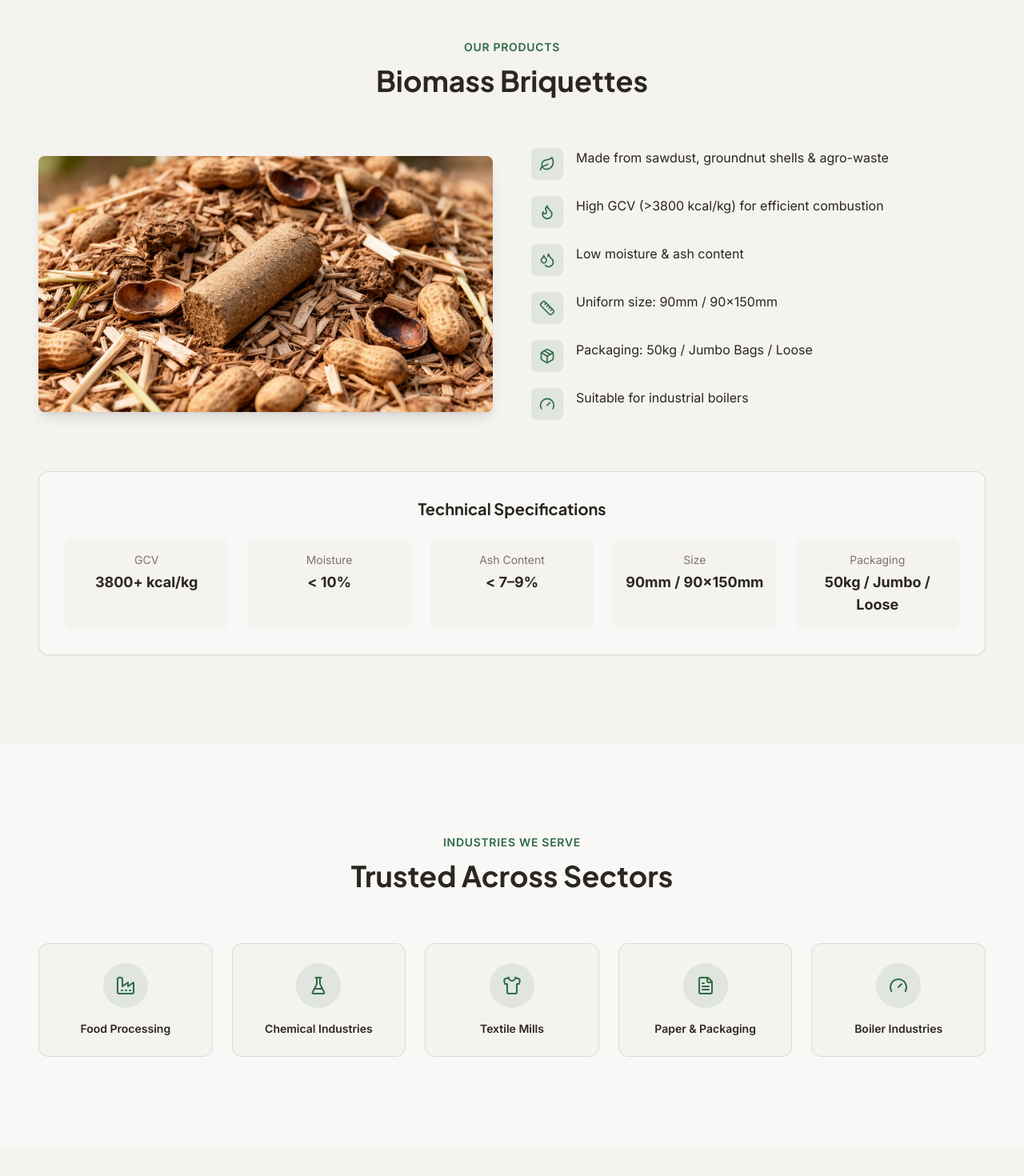
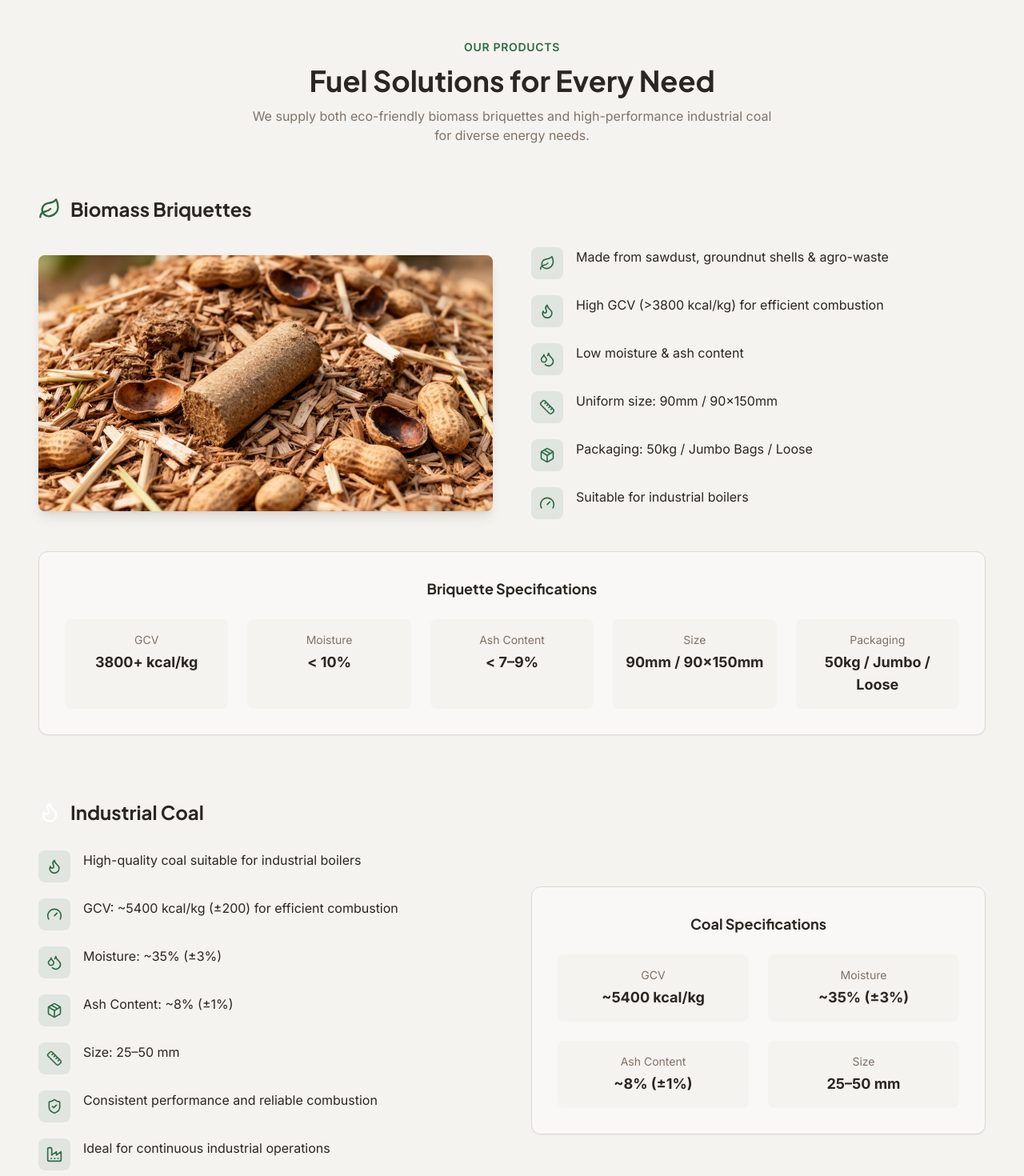
Before and after one commit to Jayesh25-trade/parthfuelcorporation, a React (Vite) app: page / in a window 1280 px wide. Shown: the part 1560-3030 px from the top of the page at 80% size. Built offline with nearby package versions, Linux system fonts and the light colour scheme; the HTML template or start-up script is replaced by a standard one.

Commit message:
Footer updated and coal section added
Co-authored-by: Jayesh25-trade <142335382+Jayesh25-trade@users.noreply.github.com>

```diff
--- a/src/components/Footer.tsx
+++ b/src/components/Footer.tsx
@@ -1,57 +1,78 @@
-import { Link } from "react-router-dom";
+import logo from "@/assets/logo.png";
 
 const Footer = () => {
   const currentYear = new Date().getFullYear();
 
+  const scrollTo = (href: string) => {
+    const el = document.querySelector(href);
+    if (el) el.scrollIntoView({ behavior: "smooth" });
+  };
+
   return (
-    <footer className="border-t border-border">
-      <div className="container mx-auto px-6 md:px-12 lg:px-20 py-16 md:py-20">
-        <div className="grid grid-cols-1 md:grid-cols-3 gap-12 md:gap-8">
+    <footer className="bg-foreground text-background">
+      <div className="container mx-auto px-6 lg:px-12 py-16 md:py-20">
+        <div className="grid grid-cols-1 md:grid-cols-4 gap-12 md:gap-8">
           {/* Brand */}
-          <div className="space-y-4">
-            <h3 className="font-display text-xl">Sofia Martini</h3>
-            <p className="text-sm text-muted-foreground leading-relaxed max-w-xs">
-              Food photography focused on texture, light and desire.
+          <div className="space-y-4 md:col-span-1">
+            <div className="flex items-center gap-3">
+              <img src={logo} alt="Parth Fuel Corporation" className="h-10 w-10" />
+              <h3 className="font-bold text-lg">Parth Fuel Corporation</h3>
+            </div>
+            <p className="text-sm text-background/60 leading-relaxed max-w-xs">
+              Manufacturer & supplier of biomass briquettes and industrial coal. Sustainable energy solutions for industries across India.
             </p>
           </div>
 
-          {/* Navigation */}
+          {/* Quick Links */}
           <div className="space-y-4">
-            <h4 className="micro-caption">Navigate</h4>
+            <h4 className="font-semibold text-sm tracking-wider uppercase text-background/50">Quick Links</h4>
             <nav className="flex flex-col gap-3">
-              <Link to="/work" className="text-sm editorial-link w-fit opacity-70 hover:opacity-100 transition-all duration-300 hover:translate-x-1">
-                Work
-              </Link>
-              <Link to="/about" className="text-sm editorial-link w-fit opacity-70 hover:opacity-100 transition-all duration-300 hover:translate-x-1">
-                About
-              </Link>
-              <Link to="/styleguide" className="text-sm editorial-link w-fit opacity-70 hover:opacity-100 transition-all duration-300 hover:translate-x-1">
-                Styleguide
-              </Link>
-              <Link to="/contact" className="text-sm editorial-link w-fit opacity-70 hover:opacity-100 transition-all duration-300 hover:translate-x-1">
-                Contact
-              </Link>
+              {[
+                { href: "#about", label: "About Us" },
+                { href: "#products", label: "Products" },
+                { href: "#industries", label: "Industries" },
+                { href: "#why-us", label: "Why Choose Us" },
+                { href: "#contact", label: "Contact" },
+              ].map((link) => (
+                <button
+                  key={link.href}
+                  onClick={() => scrollTo(link.href)}
+                  className="text-sm text-background/60 hover:text-background transition-colors text-left w-fit"
+                >
+                  {link.label}
+                </button>
+              ))}
             </nav>
           </div>
 
-          {/* Contact Info */}
+          {/* Products */}
           <div className="space-y-4">
-            <h4 className="micro-caption">Get in Touch</h4>
-            <div className="space-y-3 text-sm">
-              <p className="opacity-70 hover:opacity-100 transition-opacity duration-300 cursor-default">hello@sofiamartini.com</p>
-              <p className="opacity-70 hover:opacity-100 transition-opacity duration-300 cursor-default">Milan, Italy</p>
-              <p className="opacity-70 hover:opacity-100 transition-opacity duration-300 cursor-default">Available worldwide</p>
+            <h4 className="font-semibold text-sm tracking-wider uppercase text-background/50">Products</h4>
+            <div className="flex flex-col gap-3 text-sm text-background/60">
+              <span>Biomass Briquettes</span>
+              <span>Industrial Coal</span>
+              <span>Custom Fuel Solutions</span>
+            </div>
+          </div>
+
+          {/* Contact */}
+          <div className="space-y-4">
+            <h4 className="font-semibold text-sm tracking-wider uppercase text-background/50">Contact Us</h4>
+            <div className="space-y-3 text-sm text-background/60">
+              <p>📍 Shegaon, Maharashtra, India</p>
+              <a href="tel:+919881125511" className="block hover:text-background transition-colors">📞 +91 9881125511</a>
+              <a href="mailto:parthfuelcorporation23@gmail.com" className="block hover:text-background transition-colors break-all">📧 parthfuelcorporation23@gmail.com</a>
             </div>
           </div>
         </div>
 
         {/* Bottom Bar */}
-        <div className="mt-16 pt-8 border-t border-border flex flex-col md:flex-row justify-between items-center gap-4">
-          <p className="text-xs text-muted-foreground">
-            © {currentYear} Sofia Martini. All rights reserved.
+        <div className="mt-16 pt-8 border-t border-background/10 flex flex-col md:flex-row justify-between items-center gap-4">
+          <p className="text-xs text-background/40">
+            © {currentYear} Parth Fuel Corporation. All rights reserved.
           </p>
-          <p className="text-xs text-muted-foreground">
-            Crafted with intention
+          <p className="text-xs text-background/40">
+            Sustainable Energy for a Better Tomorrow
           </p>
         </div>
       </div>
--- a/src/pages/Index.tsx
+++ b/src/pages/Index.tsx
@@ -88,8 +88,15 @@ const Index = () => {
         <div className="container mx-auto px-6 lg:px-12">
           <div className="text-center mb-16">
             <p className="text-primary font-semibold text-sm tracking-wider uppercase mb-3">Our Products</p>
-            <h2 className="text-3xl md:text-4xl font-bold">Biomass Briquettes</h2>
+            <h2 className="text-3xl md:text-4xl font-bold">Fuel Solutions for Every Need</h2>
+            <p className="text-muted-foreground mt-3 max-w-2xl mx-auto">We supply both eco-friendly biomass briquettes and high-performance industrial coal for diverse energy needs.</p>
           </div>
+
+          {/* Biomass Briquettes */}
+          <div className="mb-20">
+            <h3 className="text-2xl font-bold mb-8 flex items-center gap-3">
+              <Leaf className="text-primary" size={28} /> Biomass Briquettes
+            </h3>
             <div className="grid grid-cols-1 lg:grid-cols-2 gap-12 items-center">
               <img src={rawImg} alt="Raw materials" className="rounded-lg shadow-lg w-full" loading="lazy" width={1920} height={1080} />
               <div>
@@ -112,11 +119,10 @@ const Index = () => {
                 </ul>
               </div>
             </div>
-
-          {/* Specs Table */}
-          <div className="mt-16 bg-background rounded-xl p-8 shadow-sm border border-border">
-            <h3 className="text-xl font-bold mb-6 text-center">Technical Specifications</h3>
-            <div className="grid grid-cols-1 sm:grid-cols-2 md:grid-cols-5 gap-6">
+            {/* Briquette Specs */}
+            <div className="mt-10 bg-background rounded-xl p-8 shadow-sm border border-border">
+              <h4 className="text-lg font-bold mb-6 text-center">Briquette Specifications</h4>
+              <div className="grid grid-cols-2 sm:grid-cols-3 md:grid-cols-5 gap-6">
                 {[
                   { label: "GCV", value: "3800+ kcal/kg" },
                   { label: "Moisture", value: "< 10%" },
@@ -129,6 +135,53 @@ const Index = () => {
                     <div className="text-lg font-bold text-foreground">{spec.value}</div>
                   </div>
                 ))}
+              </div>
+            </div>
+          </div>
+
+          {/* Industrial Coal */}
+          <div>
+            <h3 className="text-2xl font-bold mb-8 flex items-center gap-3">
+              <Flame className="text-accent-foreground" size={28} /> Industrial Coal
+            </h3>
+            <div className="grid grid-cols-1 lg:grid-cols-2 gap-12 items-center">
+              <div>
+                <ul className="space-y-5">
+                  {[
+                    { icon: Flame, text: "High-quality coal suitable for industrial boilers" },
+                    { icon: Gauge, text: "GCV: ~5400 kcal/kg (±200) for efficient combustion" },
+                    { icon: Droplets, text: "Moisture: ~35% (±3%)" },
+                    { icon: Package, text: "Ash Content: ~8% (±1%)" },
+                    { icon: Ruler, text: "Size: 25–50 mm" },
+                    { icon: ShieldCheck, text: "Consistent performance and reliable combustion" },
+                    { icon: Factory, text: "Ideal for continuous industrial operations" },
+                  ].map((item) => (
+                    <li key={item.text} className="flex items-start gap-4">
+                      <div className="bg-primary/10 p-2.5 rounded-lg shrink-0">
+                        <item.icon className="text-primary" size={20} />
+                      </div>
+                      <span className="text-foreground text-base">{item.text}</span>
+                    </li>
+                  ))}
+                </ul>
+              </div>
+              {/* Coal Specs */}
+              <div className="bg-background rounded-xl p-8 shadow-sm border border-border">
+                <h4 className="text-lg font-bold mb-6 text-center">Coal Specifications</h4>
+                <div className="grid grid-cols-2 gap-6">
+                  {[
+                    { label: "GCV", value: "~5400 kcal/kg" },
+                    { label: "Moisture", value: "~35% (±3%)" },
+                    { label: "Ash Content", value: "~8% (±1%)" },
+                    { label: "Size", value: "25–50 mm" },
+                  ].map((spec) => (
+                    <div key={spec.label} className="text-center p-4 rounded-lg bg-card">
+                      <div className="text-sm text-muted-foreground mb-1">{spec.label}</div>
+                      <div className="text-lg font-bold text-foreground">{spec.value}</div>
+                    </div>
+                  ))}
+                </div>
+              </div>
             </div>
           </div>
         </div>
@@ -221,14 +274,16 @@ const Index = () => {
           <div className="text-center mb-16">
             <p className="text-primary-foreground/70 font-semibold text-sm tracking-wider uppercase mb-3">Why Choose Us</p>
             <h2 className="text-3xl md:text-4xl font-bold">The Parth Fuel Advantage</h2>
+            <p className="text-primary-foreground/70 mt-3 max-w-2xl mx-auto">We supply both eco-friendly biomass briquettes and high-performance industrial coal for diverse energy needs.</p>
           </div>
-          <div className="grid grid-cols-1 sm:grid-cols-2 lg:grid-cols-5 gap-6">
+          <div className="grid grid-cols-1 sm:grid-cols-2 lg:grid-cols-3 gap-6">
             {[
-              { icon: Leaf, title: "Eco-Friendly", desc: "Green fuel alternative" },
-              { icon: IndianRupee, title: "Competitive Pricing", desc: "Best value for quality" },
-              { icon: Flame, title: "Consistent Quality", desc: "Strict quality control" },
-              { icon: Truck, title: "Timely Delivery", desc: "Reliable logistics" },
-              { icon: ShieldCheck, title: "Trusted Partner", desc: "Industry-proven reliability" },
+              { icon: Flame, title: "Multiple Fuel Options", desc: "Briquettes + Coal for diverse energy needs" },
+              { icon: Truck, title: "Reliable Bulk Supply", desc: "900 MT monthly capacity with on-time delivery" },
+              { icon: ShieldCheck, title: "Consistent Quality", desc: "Strict quality control with test certificates" },
+              { icon: Gauge, title: "Strong Logistics", desc: "Pan-Maharashtra road transport network" },
+              { icon: IndianRupee, title: "Competitive Pricing", desc: "Best value without compromising quality" },
+              { icon: Leaf, title: "Eco-Friendly Options", desc: "Green biomass fuel from agro-waste" },
             ].map((item) => (
               <div key={item.title} className="text-center p-6 rounded-xl bg-primary-foreground/10 hover:bg-primary-foreground/15 transition-colors">
                 <item.icon className="mx-auto mb-3" size={28} />
```
Lines whose indentation alone changed are shown as unchanged.
